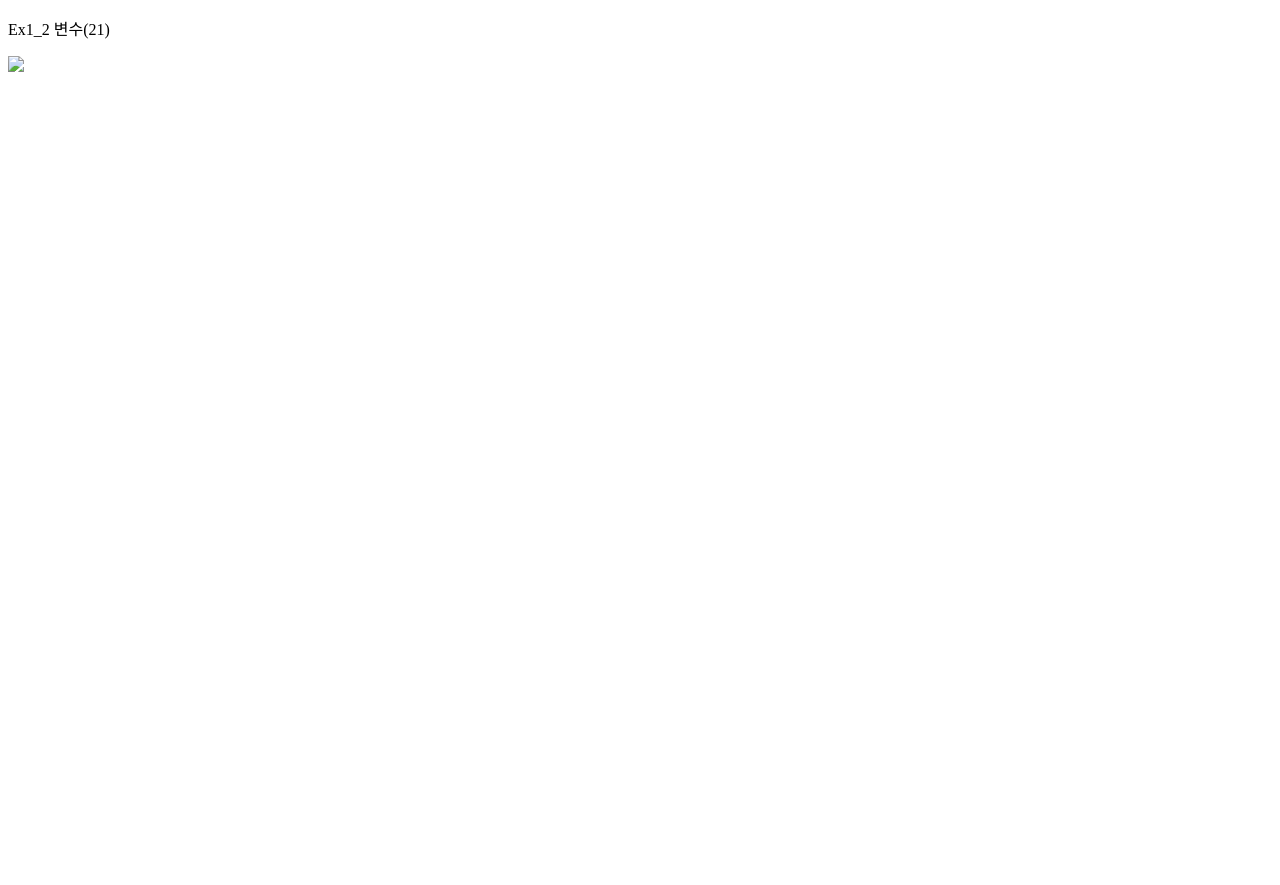
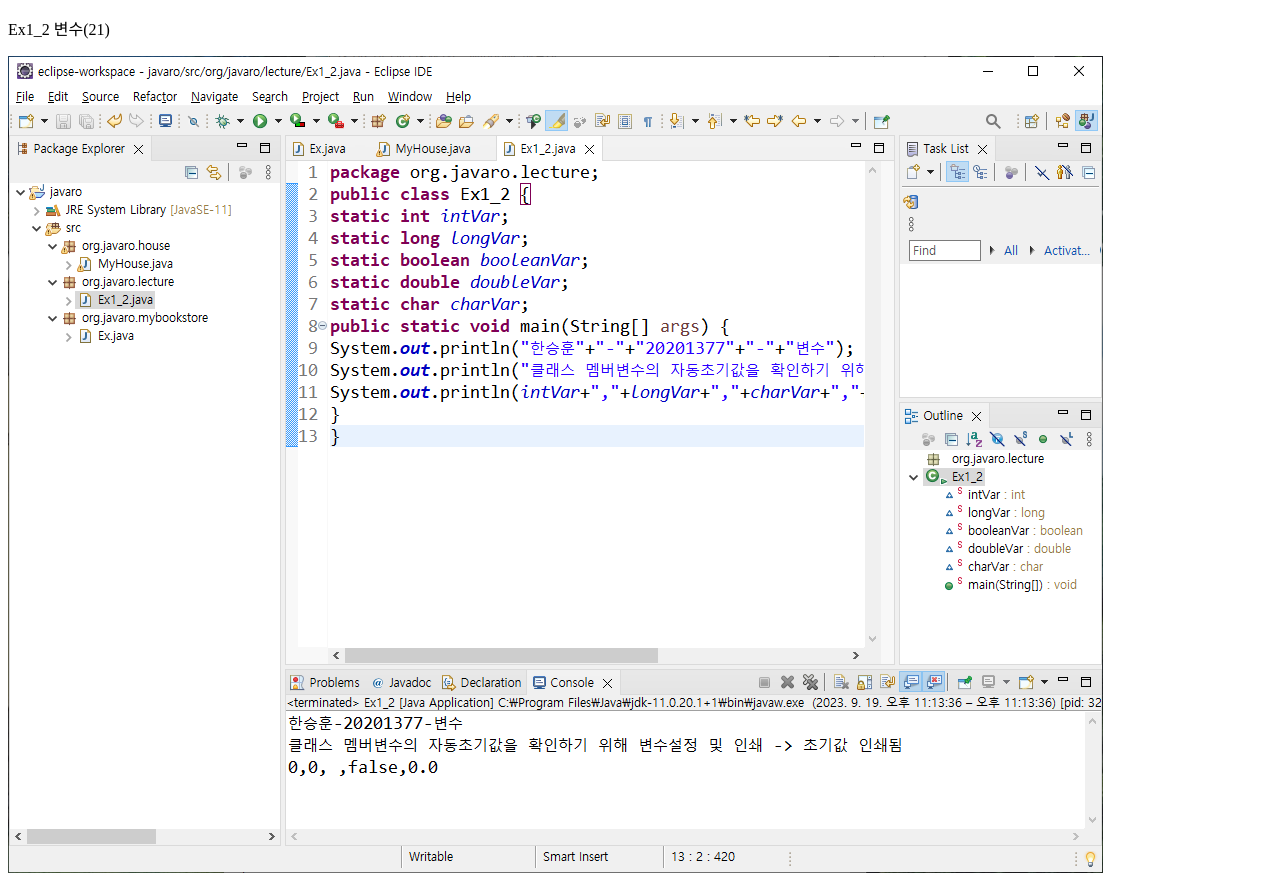
Before and after one commit to 0714han/0714han.github.io, a plain HTML site: page week2/Ex1_2 변수(21).html in a window 1280 px wide. Before the commit the page ends 800 px from the top, so only its background shows below. Drawn offline with Linux system fonts and the light colour scheme.

Commit message:
Update Ex1_2 변수(21).html

```diff
--- a/week2/Ex1_2 변수(21).html
+++ b/week2/Ex1_2 변수(21).html
@@ -9,6 +9,6 @@ a:hover { text-decoration:underline;} a:active {color:red; text-decoration:none;
 </head>
 <body>
  <p>Ex1_2 변수(21)</p>
-<img src="0714han.github.io/week2/변수(21).png">
+<img src="https://0714han.github.io/week2/변수(21).png">
 </body>
 </html>
```
